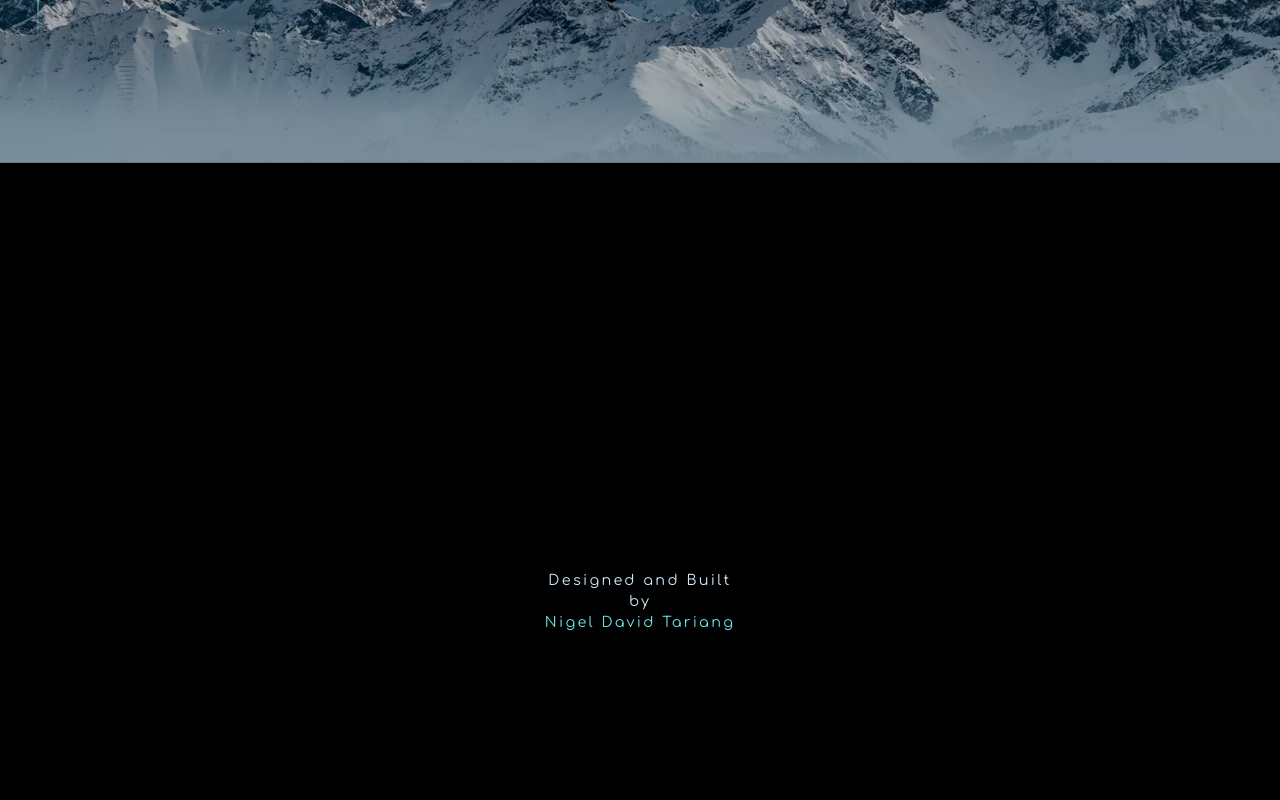
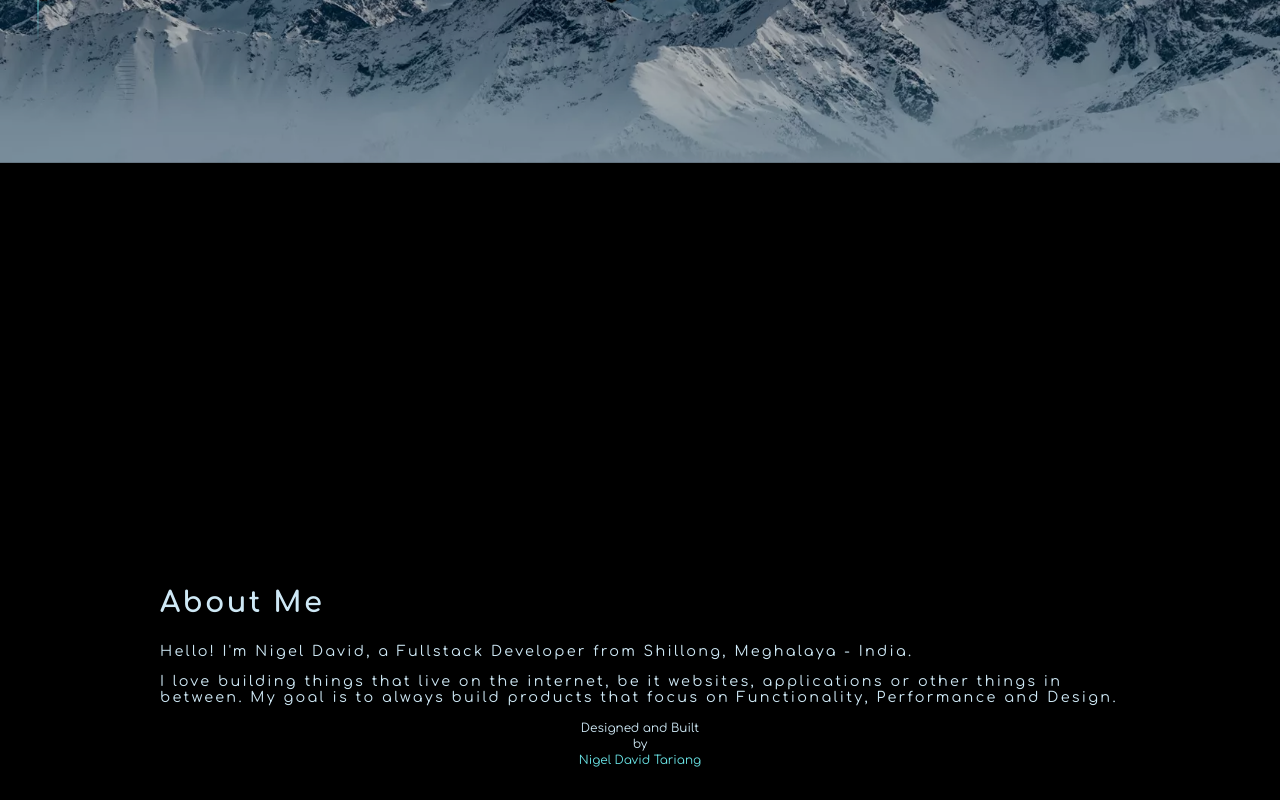
Before and after one commit to 0racularGh0st/portfolio-1.0, a Vue app: page /about in a window 1280 px wide. Shown: the part 637-1437 px from the top of the page. Before the commit the page ends 1294 px from the top, so only its background shows below. Built offline with nearby package versions, Linux system fonts and the light colour scheme.

Commit message:
Add about me content

```diff
--- a/src/App.vue
+++ b/src/App.vue
@@ -93,13 +93,13 @@ body{
   background: black;
 }
 .component-fade-enter-active, .component-fade-leave-active {
-  transition: all 1s ease;
-  /* transition-delay: 0.7s; */
+  transition: all .3s ease;
+  transition-delay: 1s;
   opacity: 1;
 }
 .component-fade-enter, .component-fade-leave-to
  {
-  opacity: 1;
+  opacity: 0;
 
 }
 </style>
--- a/src/components/Footer.vue
+++ b/src/components/Footer.vue
@@ -1,8 +1,8 @@
 <template>
     <div class="footer">
-        <p class="other-text">Designed and Built</p>
-        <p class="other-text"> by </p>
-        <p class="name">Nigel David Tariang</p>
+        <div class="other-text">Designed and Built</div>
+        <div class="other-text"> by </div>
+        <div class="name">Nigel David Tariang</div>
     </div>
 </template>
 <script>
@@ -17,7 +17,7 @@ export default {
     font-family: 'Comfortaa';
     line-height: 1rem;
     margin-bottom: 2rem;
-    line-height: 0.4rem;
+    font-size: 12px;
 }
 .other-text{
      color: #cee8f5;
--- a/src/views/About.vue
+++ b/src/views/About.vue
@@ -1,5 +1,16 @@
 <template>
-  <section id="about" class="about content-section">
+  <section id="about" class="about">
+    <div class="section-name">
+        <h1>About Me</h1>
+        <div class="gradient-line"/>
+    </div>
+    <div class="section-detail">
+        <p>Hello! I'm Nigel David, a Fullstack Developer from Shillong, Meghalaya - India.</p>
+        <p>I love building things that live on the internet, be it websites, applications or other things in between.
+          My goal is to always build products that focus on Functionality, Performance and Design.
+        </p>
+
+    </div>
    </section>
 </template>
 <script>
--- a/src/views/Home.vue
+++ b/src/views/Home.vue
@@ -28,7 +28,8 @@ const startType = ()=>{
           if(index!==text.length)
           setTimeout(startType,70);
 }
-import About from './About';
+import { defineAsyncComponent } from 'vue';
+const About = defineAsyncComponent(() => import("./About" /* webpackChunkName: "about" */));
 export default {
     data(){
       return {
@@ -38,7 +39,7 @@ export default {
       }
     },
    components:{
-     About
+     'about':About
    }
 }
 </script>
```
